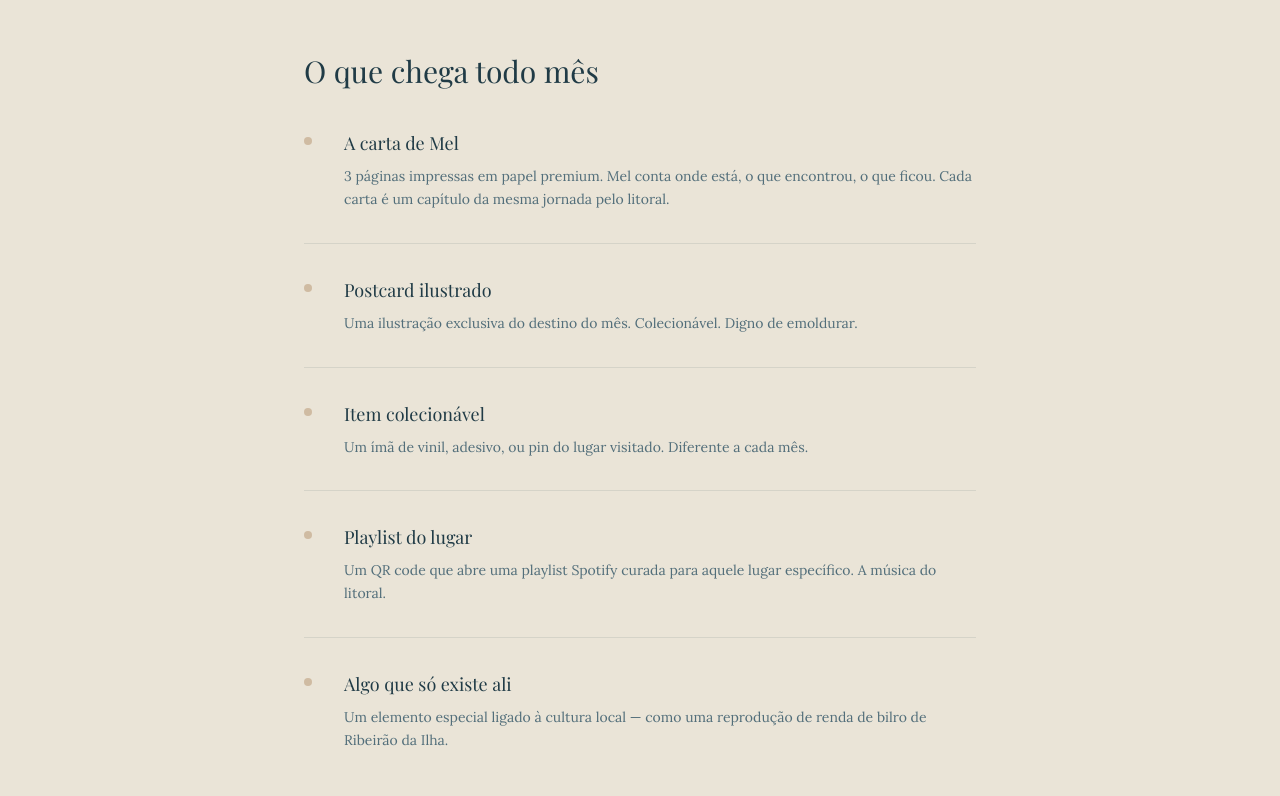
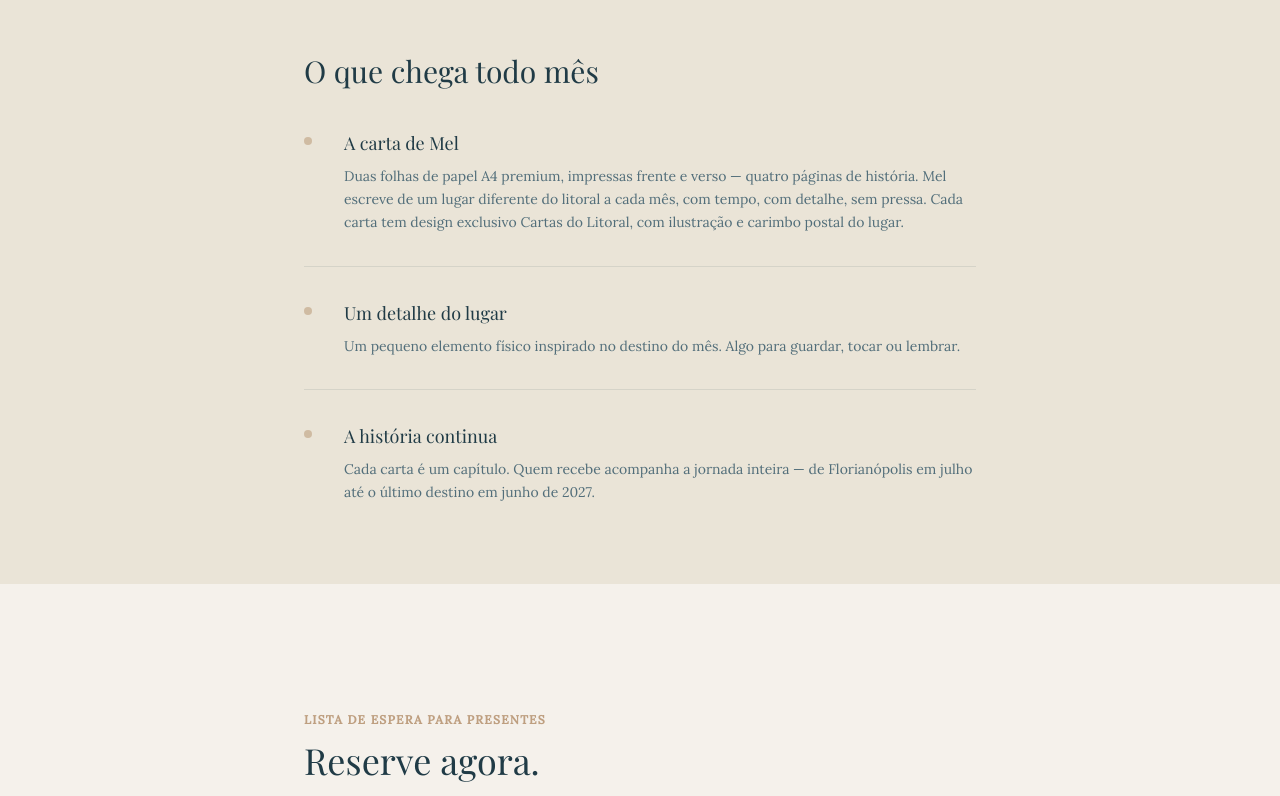
Before and after one commit to estudio433/cartas-do-litoral, a Next.js app in the folder CartasdoLitoral/nextapp/: page /presente in a window 1280 px wide. Shown: the part 880-1676 px from the top of the page. Built offline with nearby package versions, Linux system fonts and the light colour scheme; a web font is replaced by a local one.

Commit message:
feat:  Rewrite O que chega section on Presente page

```diff
--- a/CartasdoLitoral/nextapp/app/(main)/presente/page.tsx
+++ b/CartasdoLitoral/nextapp/app/(main)/presente/page.tsx
@@ -88,11 +88,9 @@ export default function Presente() {
             <h2 className="font-serif text-3xl text-foreground">O que chega todo mês</h2>
             <div className="space-y-8">
               {[
-                { label: "A carta de Mel", desc: "3 páginas impressas em papel premium. Mel conta onde está, o que encontrou, o que ficou. Cada carta é um capítulo da mesma jornada pelo litoral." },
-                { label: "Postcard ilustrado", desc: "Uma ilustração exclusiva do destino do mês. Colecionável. Digno de emoldurar." },
-                { label: "Item colecionável", desc: "Um ímã de vinil, adesivo, ou pin do lugar visitado. Diferente a cada mês." },
-                { label: "Playlist do lugar", desc: "Um QR code que abre uma playlist Spotify curada para aquele lugar específico. A música do litoral." },
-                { label: "Algo que só existe ali", desc: "Um elemento especial ligado à cultura local — como uma reprodução de renda de bilro de Ribeirão da Ilha." },
+                { label: "A carta de Mel", desc: "Duas folhas de papel A4 premium, impressas frente e verso — quatro páginas de história. Mel escreve de um lugar diferente do litoral a cada mês, com tempo, com detalhe, sem pressa. Cada carta tem design exclusivo Cartas do Litoral, com ilustração e carimbo postal do lugar." },
+                { label: "Um detalhe do lugar", desc: "Um pequeno elemento físico inspirado no destino do mês. Algo para guardar, tocar ou lembrar." },
+                { label: "A história continua", desc: "Cada carta é um capítulo. Quem recebe acompanha a jornada inteira — de Florianópolis em julho até o último destino em junho de 2027." },
               ].map((item, i) => (
                 <div key={i} className="flex gap-8 items-start border-b border-foreground/10 pb-8 last:border-0 last:pb-0">
                   <div className="shrink-0 w-2 h-2 rounded-full bg-accent-warm/40 mt-2" />
```
